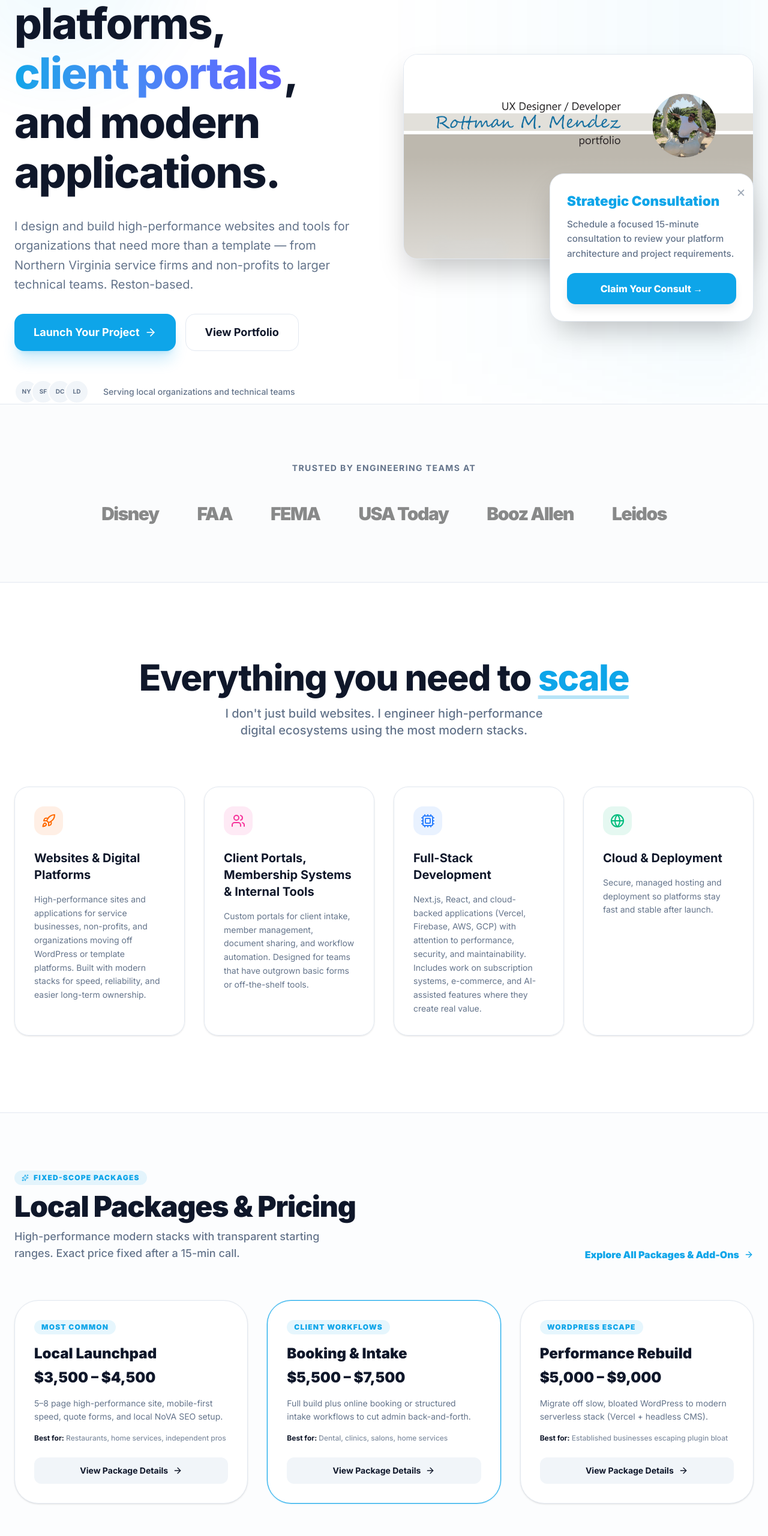
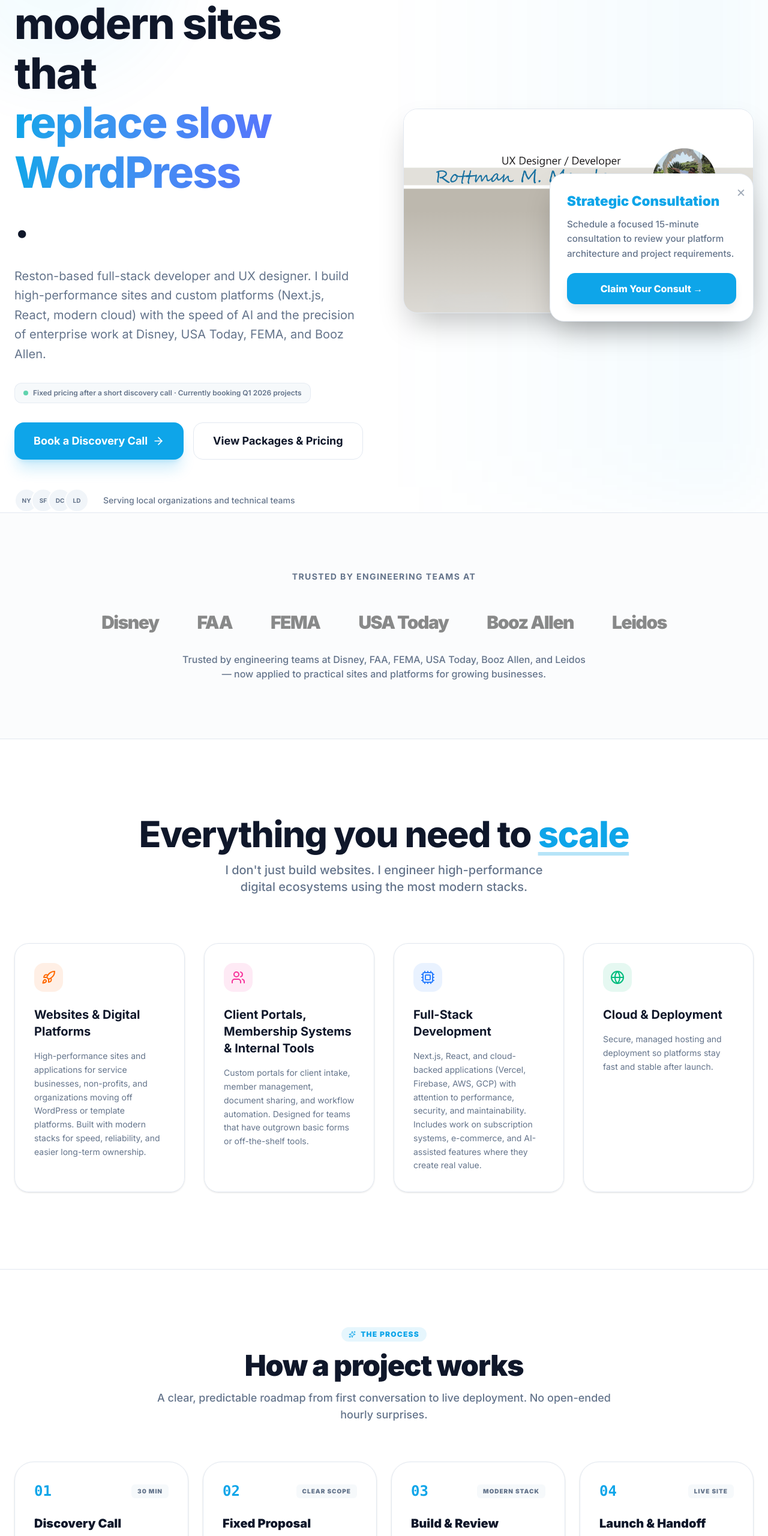
Before and after one commit to RottyM/rottym.com, a Next.js app: page / in a window 1280 px wide. Shown: the part 240-2800 px from the top of the page at 60% size. Built offline with nearby package versions, Linux system fonts and the light colour scheme.

Commit message:
feat: implement Option A hero, process roadmap, proof signals, and refined services copy

```diff
--- a/src/app/layout.tsx
+++ b/src/app/layout.tsx
@@ -36,8 +36,9 @@ export default function RootLayout({ children }: { children: React.ReactNode })
             {children}
           </div>
           <footer className="bg-card text-foreground border-t border-border py-12 mt-20 transition-all">
-            <div className="max-w-7xl mx-auto px-6 text-center text-sm">
-              <p className="text-muted-foreground">© {new Date().getFullYear()} Rottman M. Mendez. All rights reserved.</p>
+            <div className="max-w-7xl mx-auto px-6 text-center text-sm space-y-2">
+              <p className="text-muted-foreground font-medium">Based in Reston, VA · Serving Northern Virginia &amp; remote clients</p>
+              <p className="text-muted-foreground/60 text-xs">© {new Date().getFullYear()} Rottman M. Mendez. All rights reserved.</p>
             </div>
           </footer>
         </ThemeProvider>
--- a/src/app/page.tsx
+++ b/src/app/page.tsx
@@ -50,20 +50,25 @@ export default function Home() {
             </div>
 
             <h1 className="text-5xl md:text-6xl lg:text-7xl font-extrabold text-foreground leading-[1.15] tracking-tight">
-              Custom web platforms, <span className="text-transparent bg-clip-text bg-gradient-to-r from-accent to-indigo-500 inline-block pr-1">client portals</span>, and modern applications.
+              Building fast, modern sites that <span className="text-transparent bg-clip-text bg-gradient-to-r from-accent to-indigo-500 inline-block pr-1">replace slow WordPress</span>.
             </h1>
 
             <p className="text-xl text-muted-foreground leading-relaxed max-w-xl">
-              I design and build high-performance websites and tools for organizations that need more than a template — from Northern Virginia service firms and non-profits to larger technical teams. Reston-based.
+              Reston-based full-stack developer and UX designer. I build high-performance sites and custom platforms (Next.js, React, modern cloud) with the speed of AI and the precision of enterprise work at Disney, USA Today, FEMA, and Booz Allen.
             </p>
+
+            <div className="inline-flex items-center gap-2 px-3.5 py-2 bg-muted/60 border border-border/80 rounded-xl text-xs font-semibold text-muted-foreground">
+              <span className="w-2 h-2 rounded-full bg-emerald-500 animate-pulse"></span>
+              Fixed pricing after a short discovery call · Currently booking Q1 2026 projects
+            </div>
 
             <div className="flex flex-wrap gap-4">
               <Link href="/contact" className="group flex items-center gap-2 bg-accent text-accent-foreground px-8 py-4 rounded-2xl font-bold text-lg hover:scale-105 transition-all shadow-xl shadow-accent/20">
-                Launch Your Project
+                Book a Discovery Call
                 <ArrowRight className="w-5 h-5 group-hover:translate-x-1 transition-transform" />
               </Link>
-              <Link href="/portfolio" className="flex items-center gap-2 glass px-8 py-4 rounded-2xl font-bold text-lg hover:bg-muted transition-all text-foreground">
-                View Portfolio
+              <Link href="/packages" className="flex items-center gap-2 glass px-8 py-4 rounded-2xl font-bold text-lg hover:bg-muted transition-all text-foreground">
+                View Packages &amp; Pricing
               </Link>
             </div>
 
@@ -109,6 +114,9 @@ export default function Home() {
               <span key={c} className="text-2xl md:text-3xl font-black tracking-tighter text-foreground">{c}</span>
             ))}
           </div>
+          <p className="mt-8 text-sm md:text-base font-medium text-muted-foreground max-w-2xl mx-auto">
+            Trusted by engineering teams at Disney, FAA, FEMA, USA Today, Booz Allen, and Leidos — now applied to practical sites and platforms for growing businesses.
+          </p>
         </div>
       </section>
 
@@ -170,6 +178,91 @@ export default function Home() {
                 </p>
               </motion.div>
             ))}
+          </div>
+        </div>
+      </section>
+
+      {/* How We Work Section */}
+      <section className="py-24 px-6 border-t border-border bg-background transition-colors">
+        <div className="max-w-7xl mx-auto space-y-16">
+          <div className="text-center space-y-4 max-w-3xl mx-auto">
+            <div className="inline-flex items-center gap-2 px-3 py-1 bg-accent/10 text-accent rounded-full text-xs font-black uppercase tracking-widest">
+              <Sparkles className="w-3 h-3" /> The Process
+            </div>
+            <h2 className="text-4xl md:text-5xl font-black tracking-tight text-foreground">
+              How a project works
+            </h2>
+            <p className="text-muted-foreground text-lg font-medium">
+              A clear, predictable roadmap from first conversation to live deployment. No open-ended hourly surprises.
+            </p>
+          </div>
+
+          <div className="grid md:grid-cols-2 lg:grid-cols-4 gap-6">
+            {[
+              {
+                step: "01",
+                title: "Discovery Call",
+                time: "30 min",
+                desc: "We clarify your primary business goals, must-have features, audience, and technical constraints."
+              },
+              {
+                step: "02",
+                title: "Fixed Proposal",
+                time: "Clear Scope",
+                desc: "You receive an exact price, fixed timeline, and clear deliverables. No runaway hourly billing."
+              },
+              {
+                step: "03",
+                title: "Build & Review",
+                time: "Modern Stack",
+                desc: "Built on Next.js, React, and cloud infra with regular check-ins. You own 100% of the code and stack."
+              },
+              {
+                step: "04",
+                title: "Launch & Handoff",
+                time: "Live Site",
+                desc: "Production release, full performance checks, and handoff documentation. Optional ongoing support available."
+              }
+            ].map((p) => (
+              <div
+                key={p.step}
+                className="p-8 rounded-[2rem] border border-border bg-card/60 hover:bg-card hover:border-accent/30 transition-all duration-300 shadow-sm flex flex-col justify-between group"
+              >
+                <div>
+                  <div className="flex items-center justify-between mb-6">
+                    <span className="text-2xl font-black font-mono text-accent">
+                      {p.step}
+                    </span>
+                    <span className="text-[10px] font-black uppercase tracking-widest text-muted-foreground bg-muted/60 px-2.5 py-1 rounded-md">
+                      {p.time}
+                    </span>
+                  </div>
+                  <h3 className="text-xl font-black text-foreground mb-3 group-hover:text-accent transition-colors">
+                    {p.title}
+                  </h3>
+                  <p className="text-sm text-muted-foreground leading-relaxed">
+                    {p.desc}
+                  </p>
+                </div>
+              </div>
+            ))}
+          </div>
+
+          <div className="p-8 md:p-10 rounded-[2.5rem] border border-accent/20 bg-accent/5 flex flex-col md:flex-row items-center justify-between gap-6 text-center md:text-left">
+            <div className="space-y-1">
+              <p className="text-base md:text-lg font-bold text-foreground">
+                Most Strategic Launchpads land in the <span className="text-accent font-black">$3,500–$8,000</span> range.
+              </p>
+              <p className="text-sm text-muted-foreground">
+                Full-stack apps, membership portals, and custom AI workflows are scoped higher after discovery.
+              </p>
+            </div>
+            <Link
+              href="/contact"
+              className="inline-flex items-center gap-2 bg-accent text-accent-foreground px-6 py-3.5 rounded-xl font-bold text-sm hover:scale-105 transition-all shadow-lg shrink-0"
+            >
+              Book a Discovery Call <ArrowRight className="w-4 h-4" />
+            </Link>
           </div>
         </div>
       </section>
@@ -345,12 +438,17 @@ export default function Home() {
       <section className="py-24 px-6 bg-accent text-accent-foreground rounded-[3rem] mx-6 mb-24 overflow-hidden relative">
         <div className="max-w-4xl mx-auto text-center space-y-8 relative z-10">
           <h2 className="text-4xl md:text-5xl font-black tracking-tight">Have a project in mind? Let&apos;s build it.</h2>
-          <p className="text-xl font-medium opacity-90">
-            Currently accepting new projects. Let&apos;s discuss your organization&apos;s goals and how to build a reliable, high-performance platform.
+          <p className="text-xl font-medium opacity-90 max-w-2xl mx-auto">
+            Currently booking Q1 2026 projects. Let&apos;s discuss your organization&apos;s goals and how to build a reliable, high-performance platform.
           </p>
-          <Link href="/contact" className="inline-flex items-center gap-2 bg-accent-foreground text-accent px-10 py-5 rounded-2xl font-black text-xl hover:scale-105 transition-transform shadow-2xl">
-            Start the Conversation <ArrowRight className="w-6 h-6" />
-          </Link>
+          <div className="flex flex-wrap justify-center gap-4">
+            <Link href="/contact" className="inline-flex items-center gap-2 bg-accent-foreground text-accent px-10 py-5 rounded-2xl font-black text-xl hover:scale-105 transition-transform shadow-2xl">
+              Book a Discovery Call <ArrowRight className="w-6 h-6" />
+            </Link>
+            <Link href="/packages" className="inline-flex items-center gap-2 bg-accent/20 hover:bg-accent/30 text-accent-foreground border border-accent-foreground/30 px-8 py-5 rounded-2xl font-black text-xl transition-all">
+              See Packages &amp; Pricing
+            </Link>
+          </div>
         </div>
       </section>
     </>
--- a/src/app/services/page.tsx
+++ b/src/app/services/page.tsx
@@ -50,7 +50,7 @@ export default function Services() {
         >
           <h1 className="text-5xl md:text-7xl font-black tracking-tight text-foreground">Premium Services</h1>
           <p className="text-xl text-muted-foreground max-w-2xl mx-auto font-medium">
-            Engineering digital excellence from first code to global scale.
+            Engineering high-performance sites and platforms for Reston &amp; Northern Virginia businesses that have outgrown templates or bloated WordPress.
           </p>
         </motion.div>
 
```
